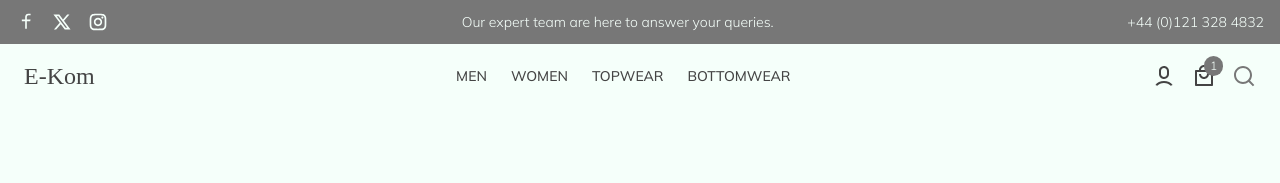
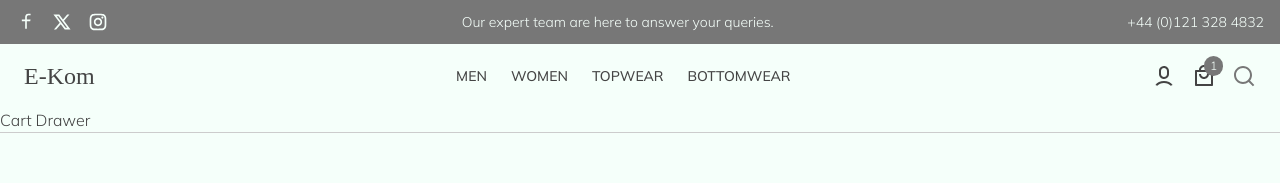
Before and after one commit to Nimira43/E-Kom, a React (Vite) app in the folder frontend/: page / in a window 1280 px wide. Shown: the top 183 px of the page. Built offline with nearby package versions, Linux system fonts and the light colour scheme; a web font is replaced by a local one.

Commit message:
Created CartDrawer.jsx layout component

```diff
--- a/frontend/src/components/Common/Header.jsx
+++ b/frontend/src/components/Common/Header.jsx
@@ -3,10 +3,10 @@ import Navbar from './Navbar'
 
 const Header = () => {
   return (
-    <div>
+    <header className='border-b border-grey-light'>
       <Topbar />
       <Navbar />
-    </div>
+    </header>
   )
 }
 
--- a/frontend/src/components/Common/Navbar.jsx
+++ b/frontend/src/components/Common/Navbar.jsx
@@ -1,6 +1,7 @@
 import { Link } from 'react-router-dom'
 import { RiUser6Line, RiShoppingBag4Line, RiMenuLine  } from 'react-icons/ri'
 import SearchBar from './SearchBar'
+import CartDrawer from '../Layout/CartDrawer'
 
 const Navbar = () => {
   return (
@@ -37,6 +38,7 @@ const Navbar = () => {
           </button>
         </div>
       </nav>
+      <CartDrawer />
     </>
   )
 }
--- /dev/null
+++ b/frontend/src/components/Layout/CartDrawer.jsx
@@ -0,0 +1,9 @@
+const CartDrawer = () => {
+  return (
+    <div>
+      Cart Drawer
+    </div>
+  )
+}
+
+export default CartDrawer
```
